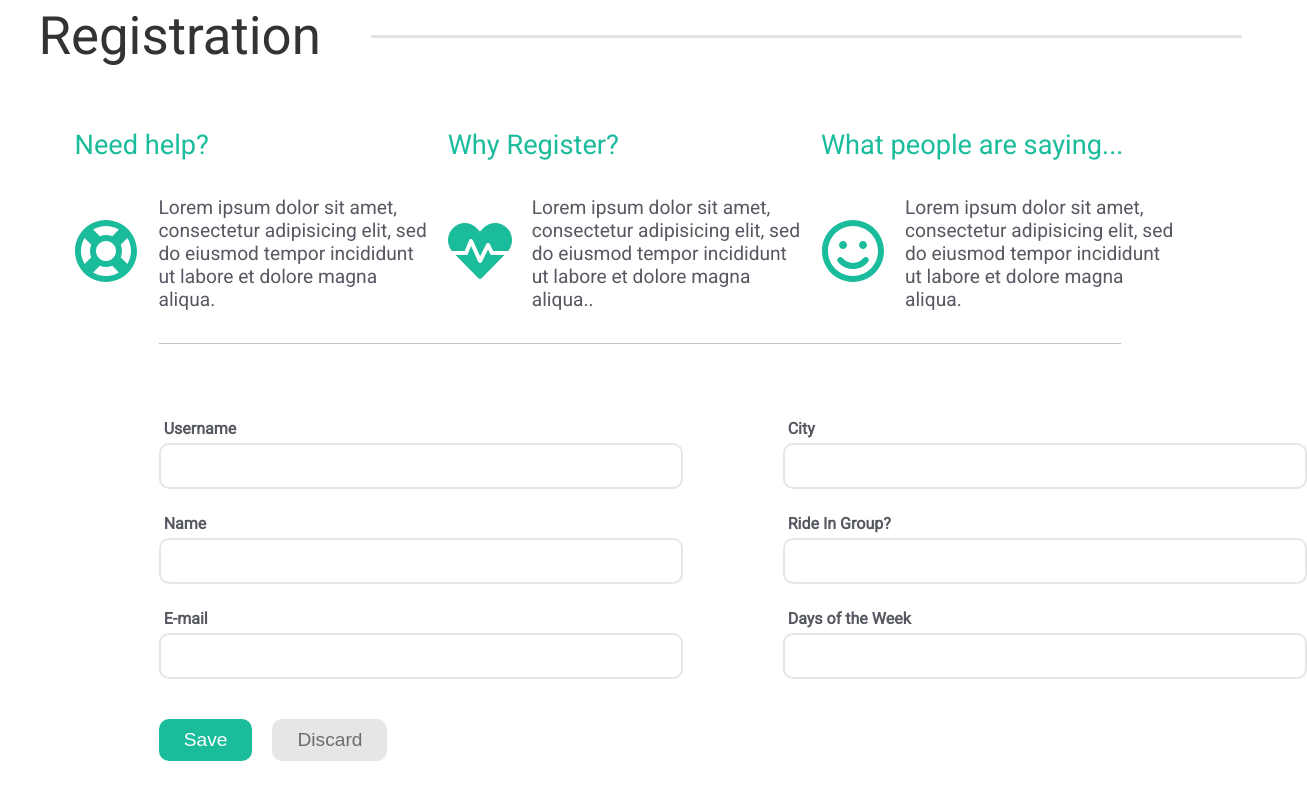
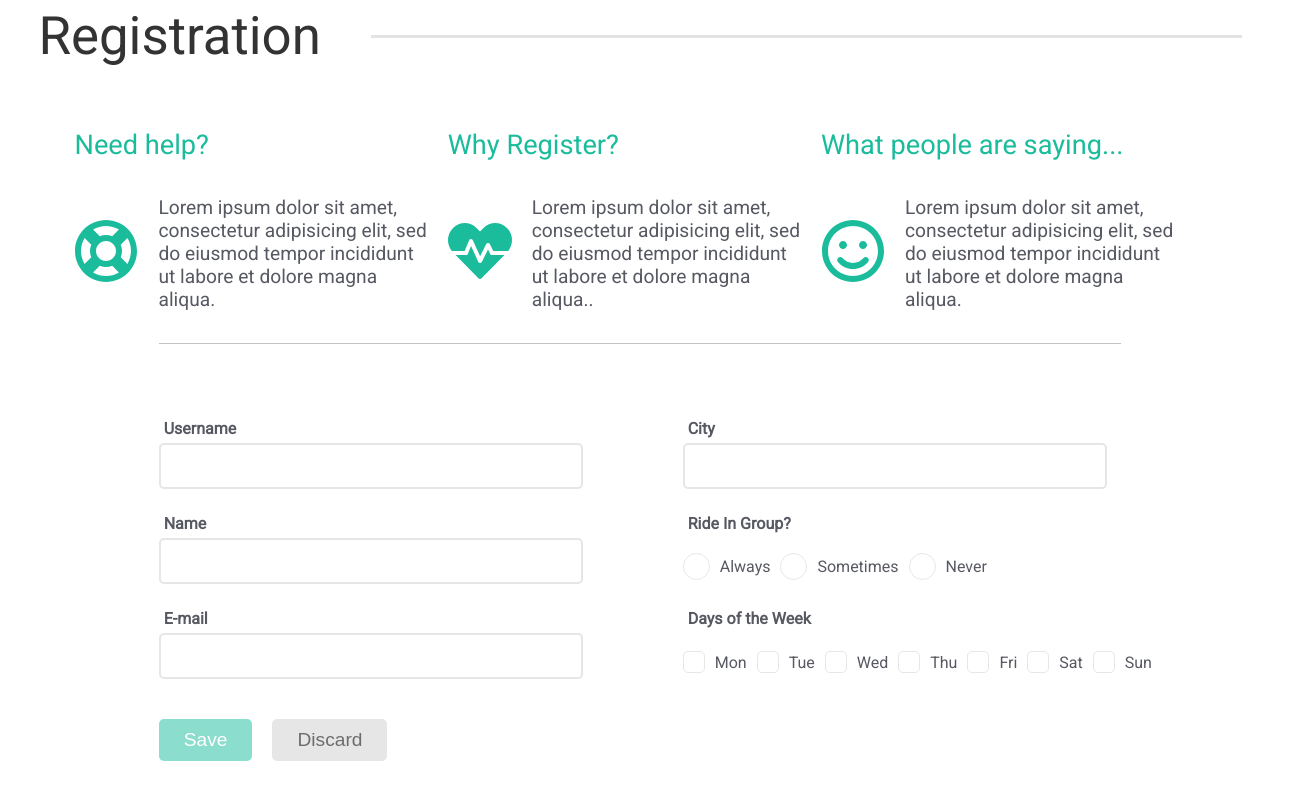
Before and after one commit to arroyoht/sample-projects, an Angular app in the folder sports-app/: page / in a window 1280 px wide. Shown: the part 584-1384 px from the top of the page, 1307 px wide, since content can reach past the window. Built offline with nearby package versions, Linux system fonts and the light colour scheme; no server answers.

Commit message:
Add custom inputs and create user method

```diff
--- a/sports-app/src/app/components/section-title/section-title.component.ts
+++ b/sports-app/src/app/components/section-title/section-title.component.ts
@@ -18,6 +18,11 @@ export class SectionTitleComponent implements OnInit {
 
   searchIcon: IconDefinition = faSearch;
 
+  @Input()
+  get filter(){
+    return this.textFilter;
+  }
+
   @Output()
   filterChange = new EventEmitter();
   set filter(val: string){
--- a/sports-app/src/app/components/sections/register-section/register-section.component.html
+++ b/sports-app/src/app/components/sections/register-section/register-section.component.html
@@ -23,36 +23,50 @@
     <div class="form-group">
       <div class="input-group">
         <label for="username">Username</label>
-        <input name="username" type="text" class="lg" />
+        <input name="username" type="text" [(ngModel)]="newUser.username" />
       </div>
       <div class="input-group">
         <label for="city">City</label>
-        <input name="city" type="text" class="lg" />
+        <input name="city" type="text" [(ngModel)]="newUser.address.city" />
       </div>
     </div>
     <div class="form-group">
       <div class="input-group">
         <label for="name">Name</label>
-        <input name="name" type="text" class="lg" />
+        <input name="name" type="text" [(ngModel)]="newUser.name" />
       </div>
       <div class="input-group">
         <label for="rideInGroup">Ride In Group?</label>
-        <input name="rideInGroup" type="text" class="lg" />
+        <div class="input-row">
+            <div class="input-cell" *ngFor="let option of rideInGroup">
+                <div class="radio-btn selectable" [ngClass]="{'selected': isRideOptionSelected(option)}" (click)="setRideInGroupOption(option)">
+                    <fa-icon class="selected-icon lg" [icon]="circleIcon"></fa-icon>
+                </div>
+                <div class="input-cell-label">{{option}}</div>
+            </div>
+        </div>
       </div>
     </div>
     <div class="form-group">
       <div class="input-group">
         <label for="email">E-mail</label>
-        <input name="email" type="text" class="lg" />
+        <input name="email" type="text" [(ngModel)]="newUser.email" />
       </div>
       <div class="input-group">
         <label for="daysOfTheWeek">Days of the Week</label>
-        <input name="daysOfTheWeek" type="text" class="lg" />
+        <div class="input-row">
+            <div class="input-cell" *ngFor="let day of daysOfTheWeek">
+                <div class="check-box selectable" [ngClass]="{'selected': isDaySelected(day)}" (click)="toggleDayOfTheWeek(day)">
+                    <fa-icon class="selected-icon" [icon]="checkIcon"></fa-icon>
+                </div>
+                <div class="input-cell-label">{{day}}</div>
+            </div>
+        </div>
       </div>
     </div>
     <div class="form-group">
-      <button class="btn btn-success" type="input">Save</button>
-      <button class="btn btn-secondary "type="input">Discard</button>
+      <button class="btn btn-success" [disabled]="!isFormValid()" (click)="createUser()" type="input">Save</button>
+      <button class="btn btn-secondary "type="input" (click)="resetUser()">Discard</button>
     </div>
   </div>
 </div>
--- a/sports-app/src/app/components/sections/register-section/register-section.component.ts
+++ b/sports-app/src/app/components/sections/register-section/register-section.component.ts
@@ -1,7 +1,9 @@
 import { Component, OnInit, Input, Output, EventEmitter } from '@angular/core';
 import { User } from '../../../model/user.model';
-import { faHeartbeat } from '@fortawesome/free-solid-svg-icons';
+import { faHeartbeat, faCheck, faCircle } from '@fortawesome/free-solid-svg-icons';
 import { faSmile, faLifeRing } from '@fortawesome/free-regular-svg-icons';
+import { daysOfWeek, rideInGroup } from '../../../app.constants';
+import { Address } from '../../../model/address.model';
 
 @Component({
   selector: 'app-register-section',
@@ -10,7 +12,14 @@ import { faSmile, faLifeRing } from '@fortawesome/free-regular-svg-icons';
 })
 export class RegisterSectionComponent implements OnInit {
 
+  daysOfTheWeek: string[] = daysOfWeek;
+  rideInGroup: string[] = rideInGroup;
+  checkIcon = faCheck;
+  circleIcon = faCircle;
+
   userList: User[];
+
+  newUser: User;
 
   panelItems: any = [
     {
@@ -47,6 +56,80 @@ export class RegisterSectionComponent implements OnInit {
   }
 
   ngOnInit() {
+    // Creates a fresh user instance
+    this.resetUser();
   }
 
+  /**
+   * Selects/Unselects a given day of the week
+   * @param day day of the week to be toggled from selection
+   */
+  toggleDayOfTheWeek(day: string){
+    if(!this.newUser.dayOfTheWeek){
+        this.newUser.dayOfTheWeek = [];
+    }
+
+    var dayIndex = this.newUser.dayOfTheWeek.indexOf(day);
+    if(dayIndex < 0){
+      this.newUser.dayOfTheWeek.push(day)
+    }
+    else {
+      this.newUser.dayOfTheWeek.splice(dayIndex, 1);
+    }
+  }
+
+  /**
+   * Verifies if a given day of the week is selected
+   * @param day day to be verified
+   */
+  isDaySelected(day: string){
+    return !(this.newUser.dayOfTheWeek.indexOf(day) < 0);
+  }
+
+  /**
+   * Selects a given ride in group option
+   * @param option option to be selected
+   */
+  setRideInGroupOption(option: string){
+    this.newUser.rideInGroup = option;
+  }
+
+  /**
+   * Checks if a given ride option is selected
+   * @param option option to be verified for selection
+   */
+  isRideOptionSelected(option: string){
+    return this.newUser.rideInGroup == option;
+  }
+
+  /**
+   * Validates the form to enable/disable the submit button
+   */
+  isFormValid(){
+    return this.newUser.username && this.newUser.username.trim().length > 0 &&
+        this.newUser.name && this.newUser.name.trim().length > 0 &&
+        this.newUser.email && this.newUser.email.trim().length > 0 &&
+        this.newUser.rideInGroup && this.newUser.rideInGroup.trim().length > 0 &&
+        this.newUser.dayOfTheWeek.length > 0;
+  }
+
+  /**
+   * Creates the user and add to the user list
+   */
+  createUser(){
+    this.users.push(this.newUser);
+    this.resetUser();
+  }
+
+  /**
+   * Method responsible for initializing the user object as empty
+   */
+  resetUser(){
+    this.newUser = new User();
+    this.newUser.dayOfTheWeek = [];
+    this.newUser.address = new Address();
+    this.newUser.photos = 0;
+    this.newUser.albums = 0;
+    this.newUser.posts = 0;
+  }
 }
--- a/sports-app/src/app/components/sections/user-section/user-section.component.html
+++ b/sports-app/src/app/components/sections/user-section/user-section.component.html
@@ -1,5 +1,5 @@
 <div class="user-section-container section">
-  <app-section-title title="Users" searchable="true" (filter)="filter"></app-section-title>
+  <app-section-title title="Users" searchable="true" [(filter)]="filter"></app-section-title>
   <div class="table-container">
     <table class="data-table">
       <tbody>
@@ -15,7 +15,7 @@
           <td class="table-cell header">Photos</td>
           <td class="table-cell header action"></td>
         </tr>
-        <tr class="table-row" *ngFor="let user of users; let odd = odd;" [ngClass]="{'odd': odd}">
+        <tr class="table-row" *ngFor="let user of getFilteredUsers(); let odd = odd;" [ngClass]="{'odd': odd}">
           <td class="table-cell" >{{user.username}}</td>
           <td class="table-cell">{{user.name}}</td>
           <td class="table-cell"><a href="mailto:{{user.email}}">{{user.email}}</a></td>
--- a/sports-app/src/app/components/sections/user-section/user-section.component.ts
+++ b/sports-app/src/app/components/sections/user-section/user-section.component.ts
@@ -46,6 +46,9 @@ export class UserSectionComponent implements OnInit {
     if(user && user.id){
       this.users = this.users.filter(u => u.id != user.id);
     }
+    else if(!user.id && this.users.indexOf(user) >= 0){
+      this.users.splice(this.users.indexOf(user), 1);
+    }
   }
 
   /**
@@ -80,4 +83,25 @@ export class UserSectionComponent implements OnInit {
 
     return days.join(", ");
   }
+
+  /**
+   * Filters users given the text filter input
+   */
+  getFilteredUsers(){
+    if(this.filter && this.filter.length > 0){
+        return this.users.filter(u => {
+            return !(u.name.indexOf(this.filter) < 0) ||
+                !(u.username.indexOf(this.filter) < 0) ||
+                !(u.email.indexOf(this.filter) < 0) ||
+                !(u.photos.toString().indexOf(this.filter) < 0) ||
+                !(u.albums.toString().indexOf(this.filter) < 0) ||
+                !(u.posts.toString().indexOf(this.filter) < 0) ||
+                !(u.rideInGroup.indexOf(this.filter) < 0) ||
+                (u.address && !(u.address.city.indexOf(this.filter) < 0)) ||
+                !(this.getDaysOfTheWeek(u.dayOfTheWeek).indexOf(this.filter) < 0);
+        });
+    }
+
+    return this.users;
+  }
 }
--- a/sports-app/src/assets/style/application.css
+++ b/sports-app/src/assets/style/application.css
@@ -34,7 +34,7 @@ a:hover {
 input {
     margin: auto;
     padding: 10px;
-    border-radius: 10px;
+    border-radius: 5px;
     border-style: solid;
     border-color: #e3e3e3e3;
     color: #575962;
@@ -49,7 +49,7 @@ input.lg {
     width: 500px;
 }
 input:focus {
-    border-radius: 10px;
+    border-radius: 5px;
     border-color: #1abc9c;
 }
 .input-group{
@@ -95,14 +95,17 @@ input:focus {
 /* Button */
 .btn {
     margin: 20px 20px 0px 0px;
-    border-radius: 10px;
+    border-radius: 5px;
     border-style: none;
     padding: 10px 25px;
     cursor: pointer;
     font-size: 1.2em;
     color: white;
+    outline: none;
 }
-
+.btn:disabled{
+    opacity: 0.5;
+}
 .btn.btn-success{
     background-color: #1abc9c;
 }
@@ -110,6 +113,55 @@ input:focus {
 .btn.btn-secondary{
     background-color: #e3e3e3e3;
     color: #6d6d6d;
+}
+
+div.input-cell {
+    display: flex;
+}
+div.input-row{
+    display: flex;
+}
+div.input-cell .input-cell-label{
+    margin: auto 10px;
+}
+
+div.check-box {
+    width: 20px;
+    height: 20px;
+    border: 1px solid #e3e3e3e3;
+    border-radius: 5px;
+    margin: auto;
+}
+
+div.radio-btn {
+    width: 25px;
+    height: 25px;
+    border: 1px solid #e3e3e3e3;
+    border-radius: 50%;
+    margin: auto;
+}
+
+div.selectable {
+    cursor: pointer;
+}
+div.selectable:hover {
+    border-color: #1abc9c;
+}
+div.selectable.selected {
+    border-color: #1abc9c;
+}
+div.selectable .selected-icon{
+    display: none;
+}
+div.selectable.selected .selected-icon{
+    display: block;
+    color: #333333;
+    padding: 3px;
+    font-size: 0.8em;
+}
+div.selectable.selected .selected-icon.lg{
+    padding: 4px;
+    font-size: 1rem;
 }
 
 
```
Also changed, not shown: 1 other file (tests, documents, lock files or other folders).
